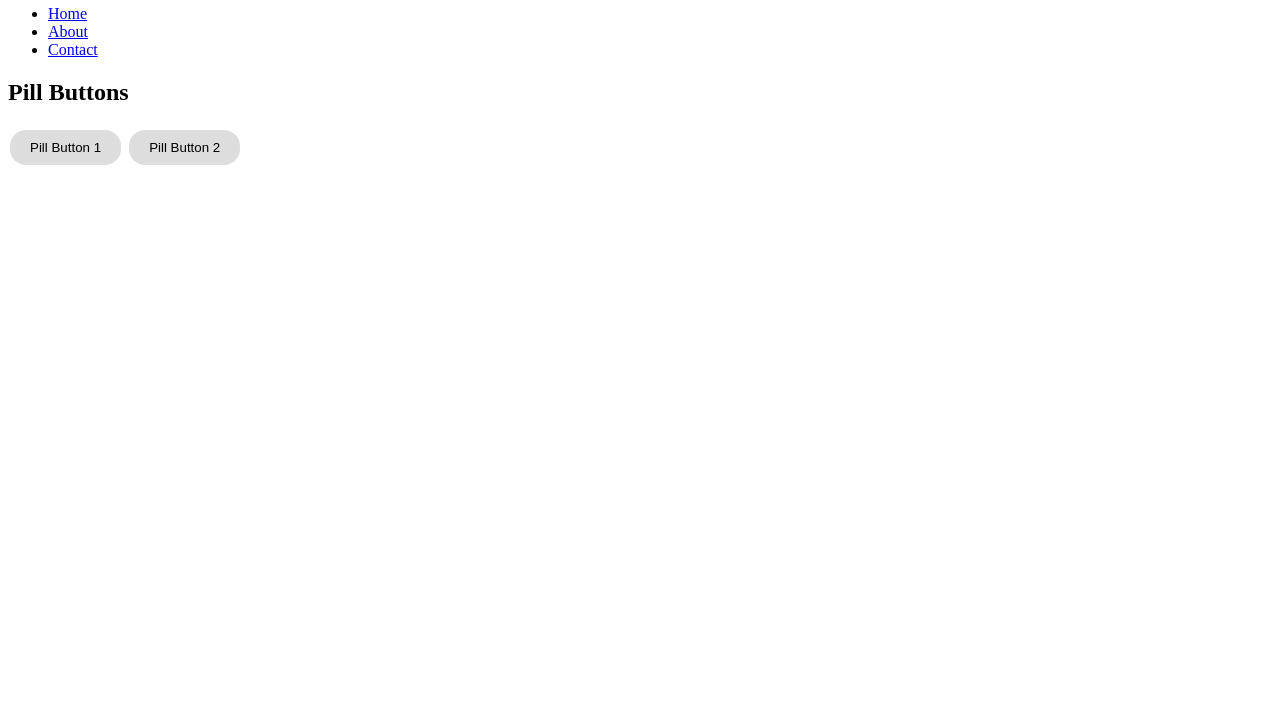
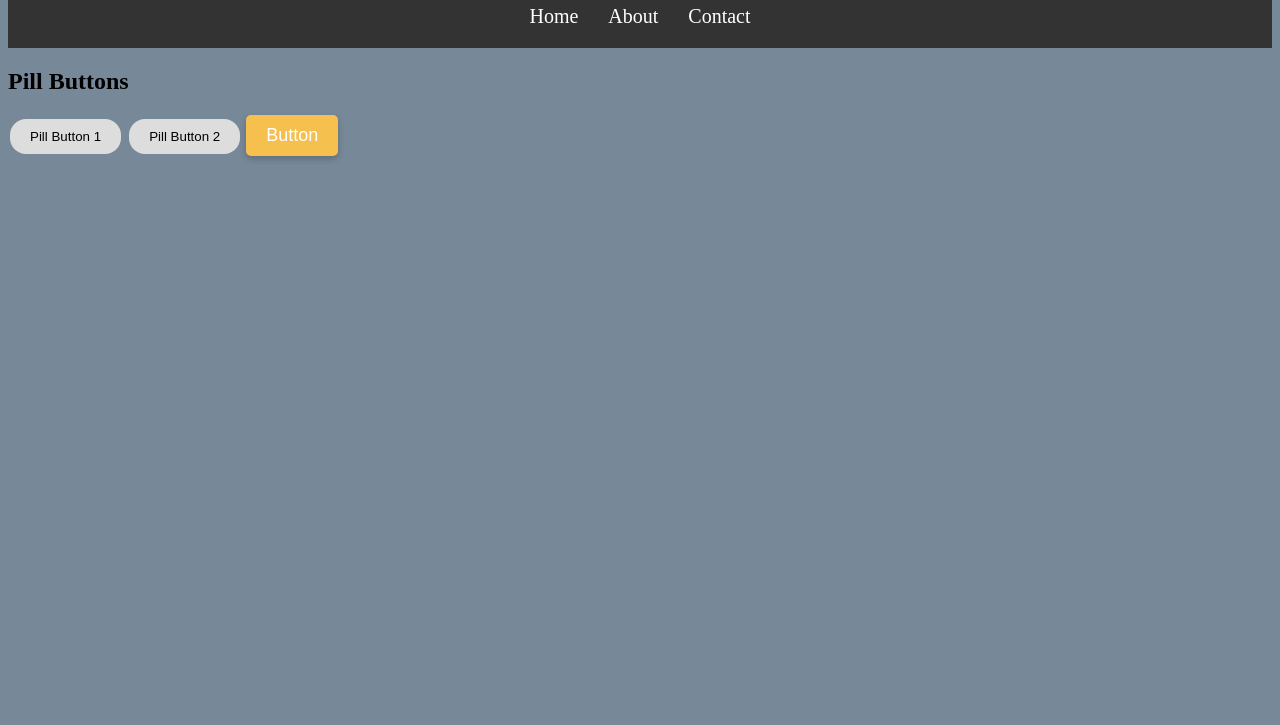
Before and after one commit to TROOP5493/pillbutton, a plain HTML site: page index.html in a window 1280 px wide. Shown: the part 75-800 px from the top of the page. Drawn offline with Linux system fonts and the light colour scheme.

Commit message:
Update index.html

```diff
--- a/index.html
+++ b/index.html
@@ -19,6 +19,86 @@
 .button:hover {
   background-color: #f1f1f1;
 }
+body {
+	background-color: lightslategrey;
+}
+header {
+	background-color: #333;
+	color: #fff;
+	padding: 20px;
+}
+
+.header-wrapper {
+	display: flex;
+	flex-wrap: wrap;
+	justify-content: space-between;
+	align-items: center;
+}
+
+h1 {
+	font-size: 36px;
+	margin: 0;
+}
+
+nav {
+	flex: 1;
+	margin-left: 40px;
+}
+
+ul {
+	list-style: none;
+	margin: 0;
+	padding: 0;
+	display: flex;
+	justify-content: flex-end;
+}
+
+li {
+	margin-left: 30px;
+}
+
+a {
+	color: #fff;
+	text-decoration: none;
+	font-size: 20px;
+	transition: all 0.3s ease;
+}
+
+a:hover {
+	color: #f5c04e;
+}
+	h1 {
+		font-size: 28px;
+	}
+
+	nav {
+		margin-left: 0;
+		margin-top: 20px;
+	}
+
+	ul {
+		justify-content: center;
+	}
+
+	li {
+		margin: 0 15px;
+	}
+	.my-button {
+	display: inline-block;
+	padding: 10px 20px;
+	background-color: #f5c04e;
+	color: #fff;
+	border: none;
+	border-radius: 5px;
+	box-shadow: 0 3px 6px rgba(0, 0, 0, 0.2);
+	font-size: 18px;
+}
+
+.my-button:hover {
+	background-color: #e3a243;
+	box-shadow: 0 6px 9px rgba(0, 0, 0, 0.2);
+}
+
 </style>
 </head>
 <body>
@@ -36,6 +116,8 @@
 
 <button class="button">Pill Button 1</button>
 <button class="button">Pill Button 2</button>
+<button class="my-button">Button</button>
+
 
 </body>
 </html>
```
